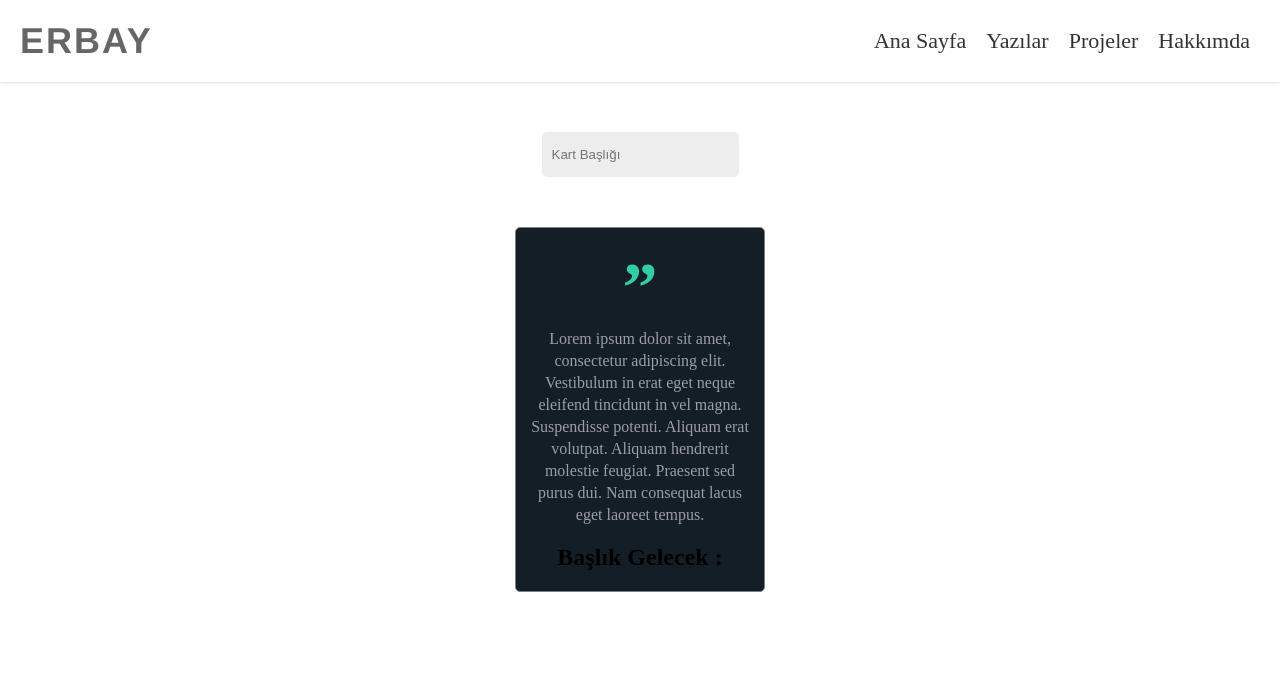
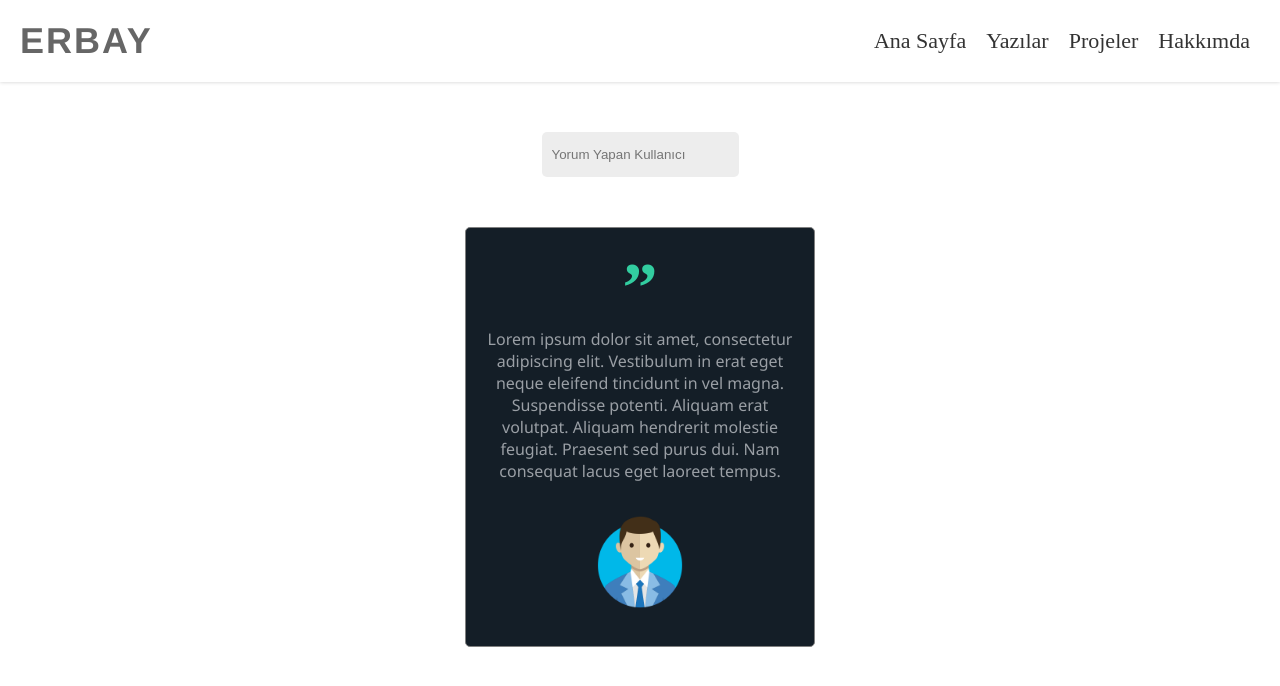
Before and after one commit to alaattinerby/Kodluyoruz-React-Headers, a React (Create React App) app: page / in a window 1280 px wide. Shown: the top 686 px of the page. Built offline with nearby package versions, Linux system fonts and the light colour scheme.

Commit message:
InputCard-Comp-Update

```diff
--- a/src/App.css
+++ b/src/App.css
@@ -49,7 +49,7 @@ nav a:hover{
 .userCard{
   border: 1px solid gray;
   margin: auto;
-  width: 250px;
+  width: 350px;
   text-align: center;
   padding:20px 15px;
   background-color: #141E27;
@@ -59,9 +59,20 @@ nav a:hover{
 .userCard p{
   color: #9A9FA5;
   line-height: 22px;
+  font-family: 'Segoe UI', Tahoma, Geneva, Verdana, sans-serif;
 }
 .userCard span{
   font-size: 70px;
   font-weight: bold;
   color: #32CDA0;
 }
+.userCard img{
+  width: 100px;
+  margin-top: 30px;
+}
+.userCard h2{
+  margin-top: 10px;
+  font-size: 18px;
+  color: #32CDA0;
+  letter-spacing:1.5px;
+}
--- a/src/Components/InputCard.js
+++ b/src/Components/InputCard.js
@@ -6,7 +6,7 @@ function InputCard(props) {
             <div className="inputCard">
                 <input
                     className="inputData"
-                    placeholder="Kart Başlığı"
+                    placeholder="Yorum Yapan Kullanıcı"
                     onChange={(e) => props.onChange(e.target.value)}
                 />
             </div>
--- a/src/Components/UserCard.js
+++ b/src/Components/UserCard.js
@@ -1,5 +1,6 @@
 import React, {useState} from "react"
 import InputCard from "./InputCard";
+import Avatar from './../avatar.png'
 
 function UserCard() {
 
@@ -16,8 +17,8 @@ function UserCard() {
                         Suspendisse potenti. Aliquam erat volutpat. Aliquam hendrerit molestie feugiat. Praesent sed purus dui.
                         Nam consequat lacus eget laoreet tempus.
                     </p>
-                    <img src=""></img>
-                    <h1>Başlık Gelecek : {nameState}</h1>
+                    <img src={Avatar}></img>
+                    <h2>{nameState}</h2>
                 </div>
             </section>
         </>
```
Also changed, not shown: src/avatar.png (added).
